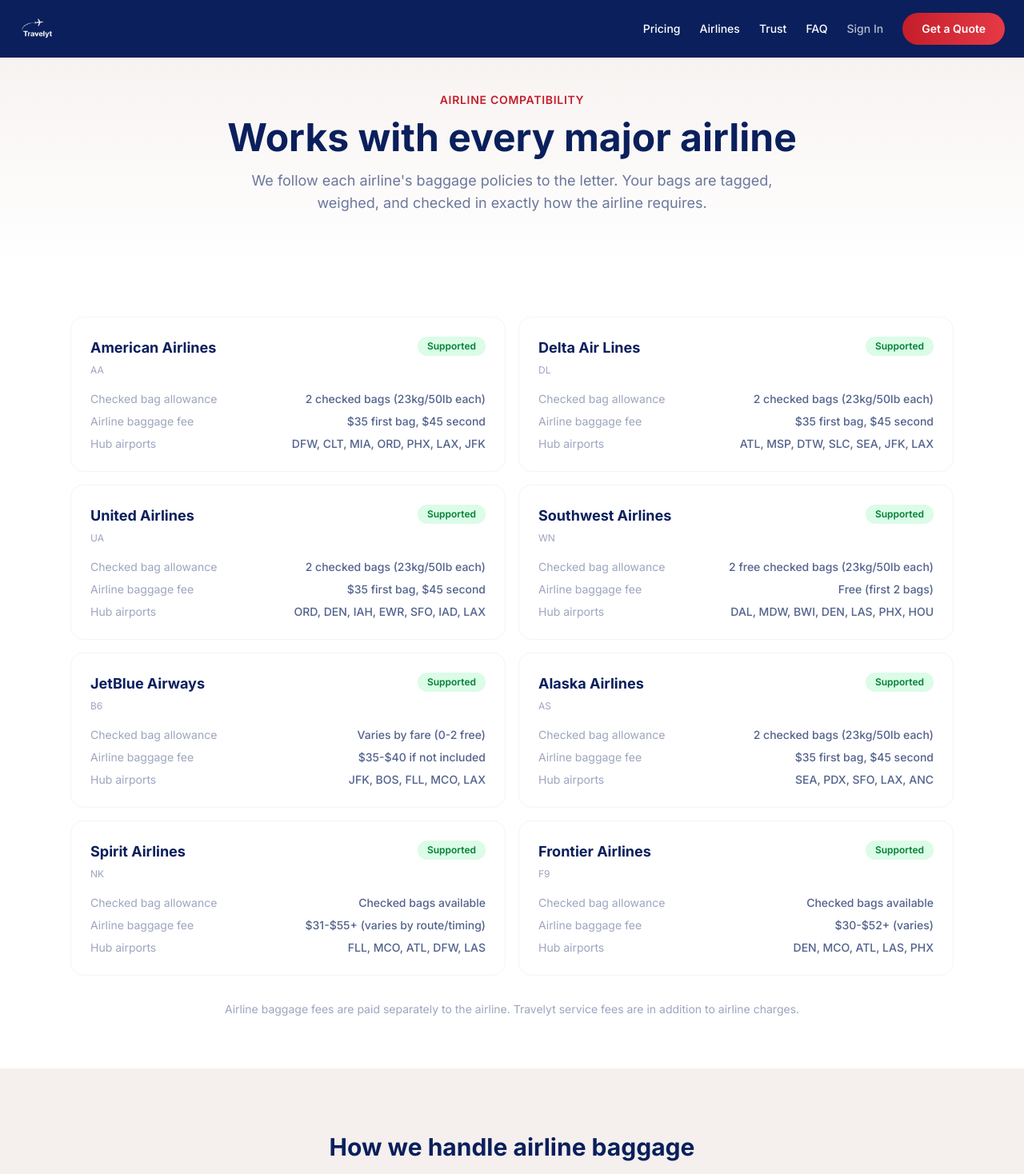
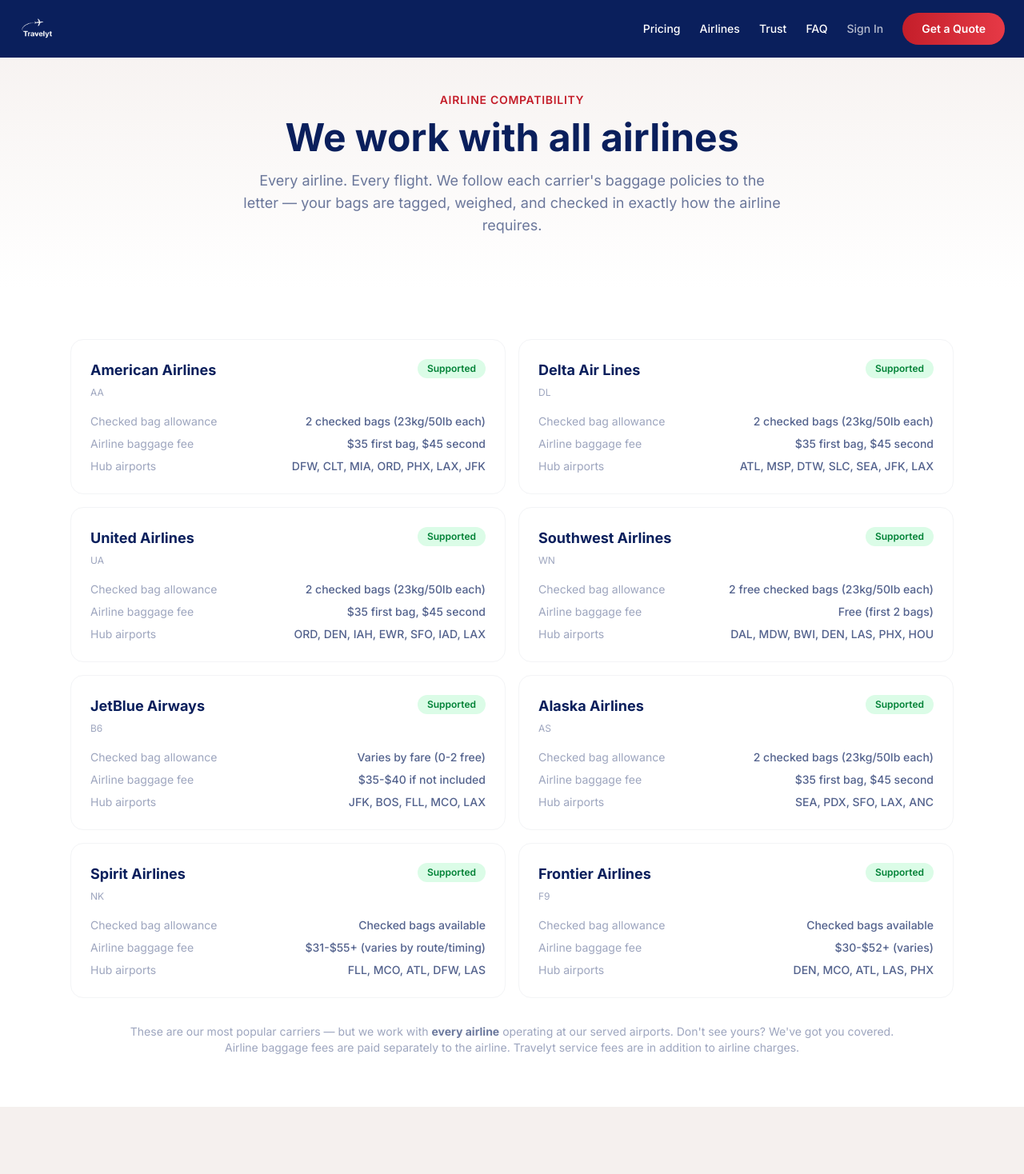
Before and after one commit to eljordp/travelyt, a Next.js app: page /airlines in a window 1280 px wide. Shown: the top 1468 px of the page at 80% size. Built offline with nearby package versions, Linux system fonts and the light colour scheme; a web font is replaced by a local one.

Commit message:
Update airlines page — we work with ALL airlines, not just listed ones
Co-Authored-By: Claude Opus 4.6 (1M context) <noreply@anthropic.com>

```diff
--- a/src/app/airlines/page.tsx
+++ b/src/app/airlines/page.tsx
@@ -97,9 +97,9 @@ export default function AirlinesPage() {
       <section className="pt-28 pb-16 bg-gradient-to-b from-[#f5f0ee] to-white">
         <div className="max-w-5xl mx-auto px-6 text-center">
           <span className="text-sm font-semibold text-[#c41e2a] uppercase tracking-wider">Airline Compatibility</span>
-          <h1 className="text-4xl md:text-5xl font-bold text-navy mt-3 mb-4">Works with every major airline</h1>
+          <h1 className="text-4xl md:text-5xl font-bold text-navy mt-3 mb-4">We work with all airlines</h1>
           <p className="text-navy/60 max-w-2xl mx-auto text-lg">
-            We follow each airline&apos;s baggage policies to the letter. Your bags are tagged, weighed, and checked in exactly how the airline requires.
+            Every airline. Every flight. We follow each carrier&apos;s baggage policies to the letter — your bags are tagged, weighed, and checked in exactly how the airline requires.
           </p>
         </div>
       </section>
@@ -135,6 +135,7 @@ export default function AirlinesPage() {
             ))}
           </div>
           <p className="text-center text-sm text-navy/40 mt-8">
+            These are our most popular carriers — but we work with <strong className="text-navy/60">every airline</strong> operating at our served airports. Don&apos;t see yours? We&apos;ve got you covered.<br />
             Airline baggage fees are paid separately to the airline. Travelyt service fees are in addition to airline charges.
           </p>
         </div>
```
